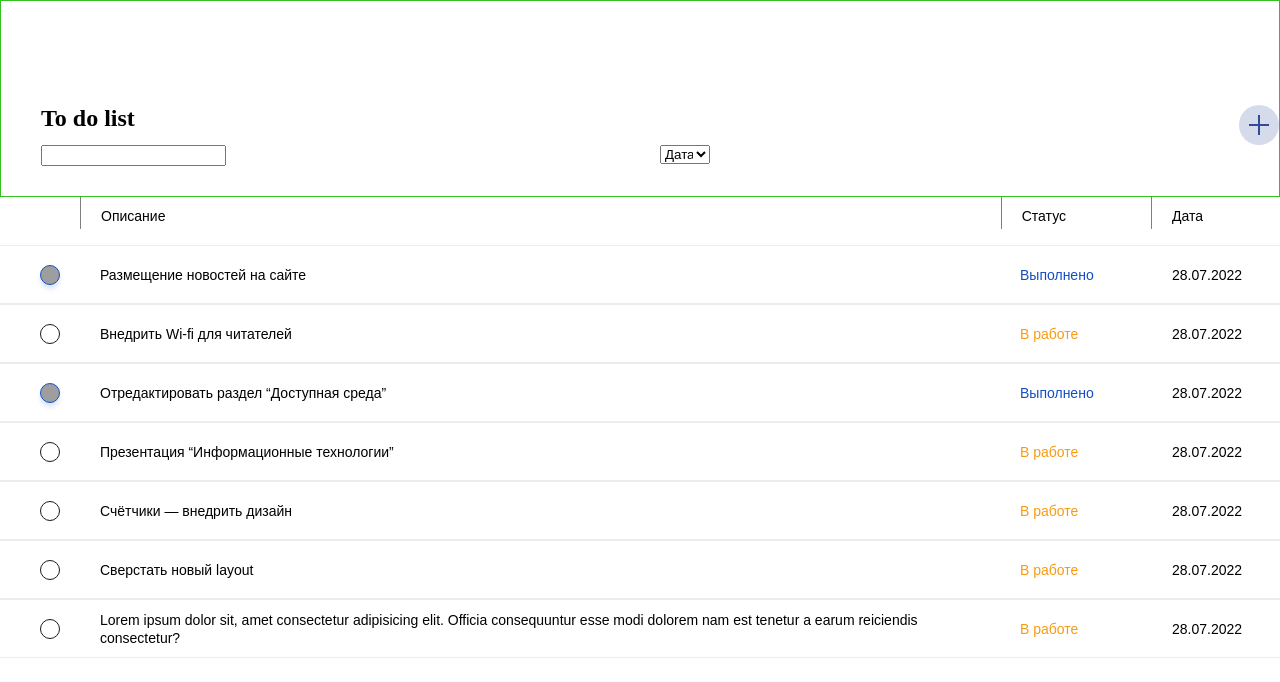
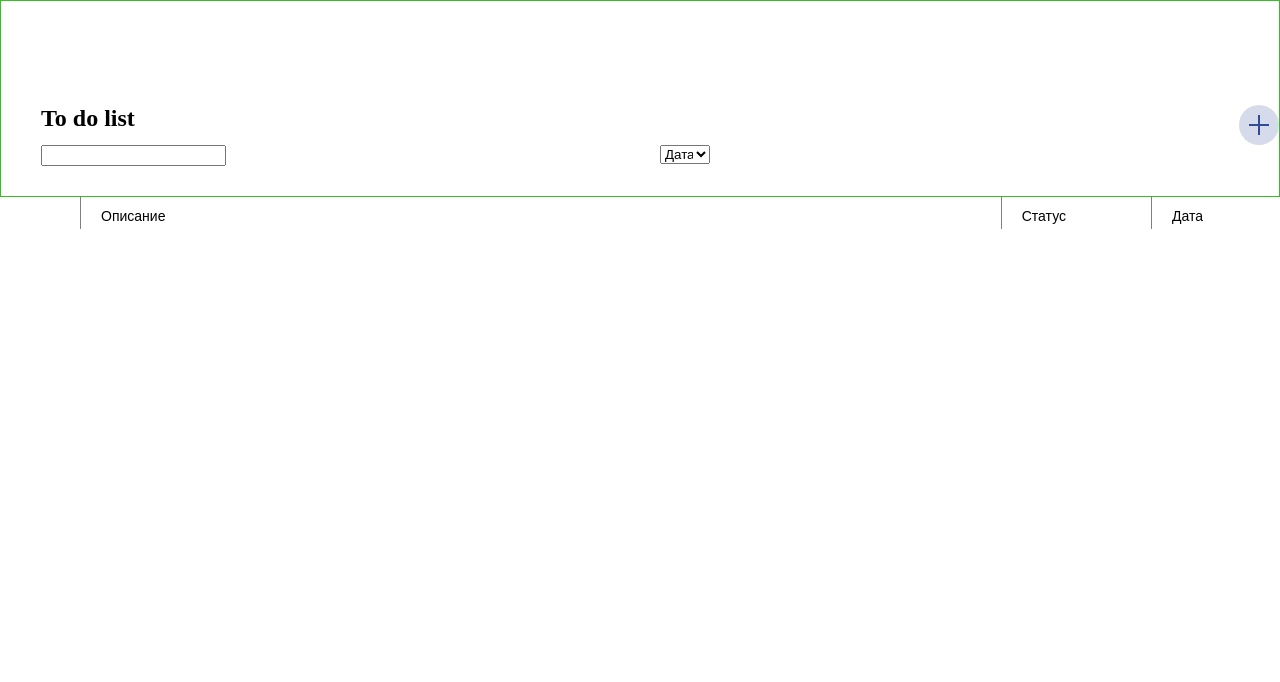
Before and after one commit to AndreyArkhp/to-do-list-Vue, a Vue app: page / in a window 1280 px wide. Shown: the top 682 px of the page. Built offline with nearby package versions, Linux system fonts and the light colour scheme; grey boxes are pictures that could not be loaded; a web font is replaced by a local one.

Commit message:
create feature adding todo

```diff
--- a/src/App.vue
+++ b/src/App.vue
@@ -1,24 +1,13 @@
 <script setup>
 import {ref, computed, watchEffect, provide} from "vue";
 import TodosList from "./components/TodosList.vue";
-import {STORAGE_KEY} from "./utils/constants";
+import {STORAGE_KEY, FORM_ADD_TODO_INPUT} from "./utils/constants";
 import Modal from "./components/Modal.vue";
 import FormAddTodo from "./components/FormAddTodo.vue";
-const todosTest = ref([
-  {id: Date.now(), description: "Размещение новостей на сайте", done: true},
-  {id: Date.now(), description: "Внедрить Wi-fi для читателей", done: false},
-  {id: Date.now(), description: "Отредактировать раздел “Доступная среда”", done: true},
-  {id: Date.now(), description: "Презентация “Информационные технологии”", done: false},
-  {id: Date.now(), description: "Счётчики — внедрить дизайн", done: false},
-  {id: Date.now(), description: "Сверстать новый layout", done: false},
-  {
-    id: Date.now(),
-    description:
-      "Lorem ipsum dolor sit, amet consectetur adipisicing elit. Officia consequuntur esse modi dolorem nam est tenetur a earum reiciendis consectetur?",
-    done: false,
-  },
-]);
-const todos = ref(JSON.parse(localStorage.getItem(STORAGE_KEY)) || todosTest);
+const todos = ref(JSON.parse(localStorage.getItem(STORAGE_KEY)) || []);
+watchEffect(() => {
+  localStorage.setItem(STORAGE_KEY, JSON.stringify(todos.value));
+});
 const modalActive = ref(false);
 function toggleCompleted(todo) {
   todo.done = !todo.done;
@@ -31,8 +20,16 @@ function escCloseModal(e) {
     closeModal();
   }
 }
+
+function addTodo(text) {
+  console.log(text);
+  if (text) {
+    todos.value.push({id: Date.now(), description: text, done: false});
+  }
+}
 provide("modalActive", {modalActive, closeModal, escCloseModal});
 provide("toggleCompleted", toggleCompleted);
+provide("addTodo", addTodo);
 </script>
 
 <template>
--- a/src/components/FormAddTodo.vue
+++ b/src/components/FormAddTodo.vue
@@ -1,8 +1,27 @@
+<script setup>
+import {inject, ref} from "vue";
+const todoText = ref("");
+const addTodo = inject("addTodo");
+const {closeModal} = inject("modalActive");
+function handleSubmit() {
+  addTodo(todoText.value);
+  closeModal();
+  todoText.value = "";
+}
+</script>
+
 <template>
-  <form @submit.prevent="" class="form">
+  <form @submit.prevent="handleSubmit" class="form">
     <h2 class="form__title">Создать новую задачу</h2>
     <label class="form__subtitle" for="description">Описание</label>
-    <input type="text" placeholder="Введите описание" id="description" class="form__description" />
+    <input
+      type="text"
+      placeholder="Введите описание"
+      id="description"
+      class="form__description"
+      v-model="todoText"
+      name="description"
+    />
     <button class="form__submit">Создать</button>
   </form>
 </template>
@@ -25,7 +44,7 @@
   border: 1px solid #dde2e4;
   border-radius: 8px;
   margin-bottom: 30px;
-  padding: 11px 180px 11px 16px;
+  padding: 11px 0 11px 16px;
   font: 400 normal 14px/132% "VS", Arial, sans-serif;
 }
 
--- a/src/utils/constants.js
+++ b/src/utils/constants.js
@@ -1 +1,2 @@
 export const STORAGE_KEY = "todoList";
+export const FORM_ADD_TODO_INPUT = "description";
```
